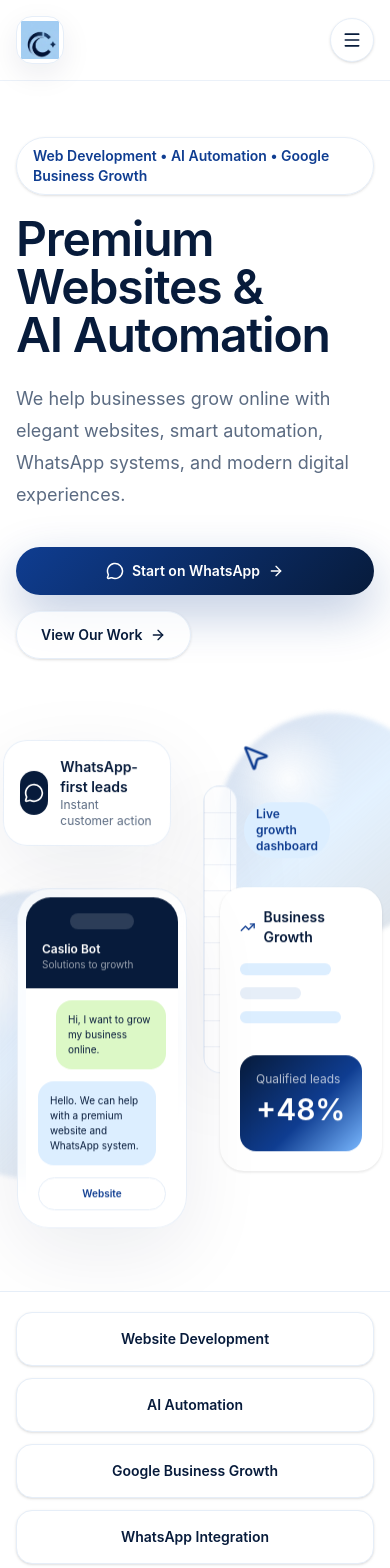
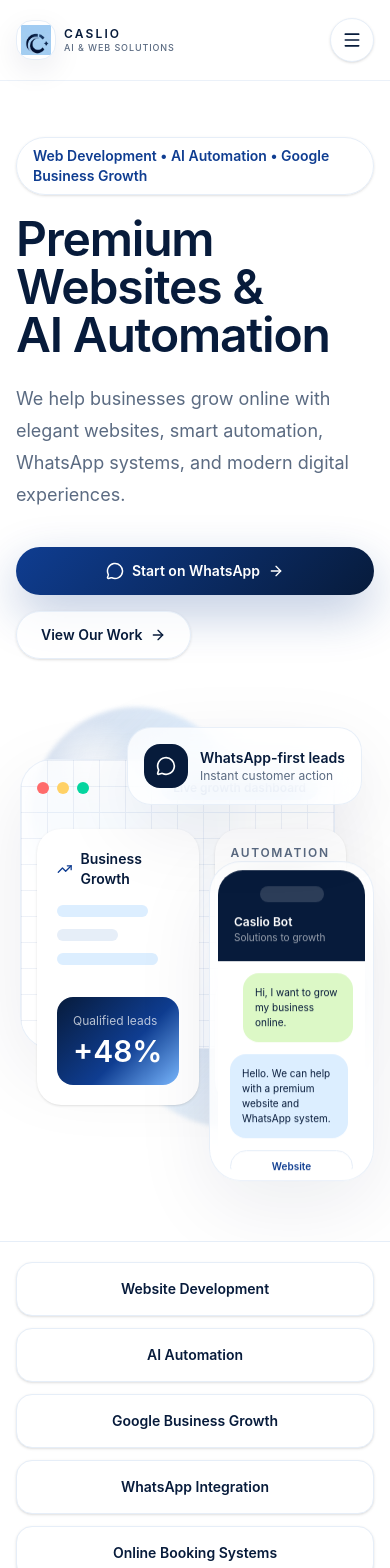
Before and after one commit to tradinghubangelonednh-dev/Caslio-Ai-Web-Solutions, a React (Vite) app: page / in a window 390 px wide. Shown: the top 1568 px of the page. Built offline with nearby package versions, Linux system fonts and the light colour scheme.

Commit message:
Improve Caslio UI responsiveness and animations

```diff
--- a/src/components/HeroVisual.jsx
+++ b/src/components/HeroVisual.jsx
@@ -1,14 +1,53 @@
-import { motion, useMotionValue, useTransform } from 'framer-motion';
-import { Bot, CalendarCheck, MessageCircle, MousePointer2, Sparkles, TrendingUp } from 'lucide-react';
+import {
+  motion,
+  useMotionValue,
+  useReducedMotion,
+  useTransform,
+} from 'framer-motion';
+
+import {
+  Bot,
+  CalendarCheck,
+  MessageCircle,
+  MousePointer2,
+  Sparkles,
+  TrendingUp,
+} from 'lucide-react';
 
 export default function HeroVisual() {
+  const prefersReducedMotion = useReducedMotion();
+
+  const isMobile =
+    typeof window !== 'undefined' && window.innerWidth < 768;
+
+  const lowPerformance =
+    typeof navigator !== 'undefined' &&
+    ((navigator.hardwareConcurrency &&
+      navigator.hardwareConcurrency <= 4) ||
+      (navigator.deviceMemory && navigator.deviceMemory <= 4));
+
+  const mobileLite = isMobile && (lowPerformance || prefersReducedMotion);
+
   const x = useMotionValue(0);
   const y = useMotionValue(0);
-  const rotateX = useTransform(y, [-160, 160], [7, -7]);
-  const rotateY = useTransform(x, [-160, 160], [-7, 7]);
+
+  const rotateX = useTransform(
+    y,
+    [-160, 160],
+    mobileLite ? [2, -2] : [8, -8]
+  );
+
+  const rotateY = useTransform(
+    x,
+    [-160, 160],
+    mobileLite ? [-2, 2] : [-8, 8]
+  );
 
   function handleMove(event) {
+    if (mobileLite) return;
+
     const rect = event.currentTarget.getBoundingClientRect();
+
     x.set(event.clientX - rect.left - rect.width / 2);
     y.set(event.clientY - rect.top - rect.height / 2);
   }
@@ -20,125 +59,307 @@ export default function HeroVisual() {
         x.set(0);
         y.set(0);
       }}
-      style={{ rotateX, rotateY, transformStyle: 'preserve-3d' }}
-      className="relative mx-auto h-[520px] max-w-[560px] perspective-distant"
+      style={{
+        rotateX,
+        rotateY,
+        transformStyle: 'preserve-3d',
+      }}
+      className="relative mx-auto h-[470px] w-full max-w-[560px] md:h-[560px]"
     >
+      {/* PREMIUM BACKGROUND BLOBS */}
+
       <motion.div
-        animate={{ scale: [1, 1.04, 1], rotate: [0, 8, 0] }}
-        transition={{ duration: 9, repeat: Infinity, ease: 'easeInOut' }}
-        className="animated-blob absolute left-6 top-2 h-56 w-56 rounded-full opacity-80"
-      />
-      <motion.div
-        animate={{ y: [0, -16, 0], x: [0, 12, 0] }}
-        transition={{ duration: 7, repeat: Infinity, ease: 'easeInOut' }}
-        className="animated-blob absolute bottom-12 right-4 h-72 w-72 rounded-full opacity-70"
+        animate={
+          mobileLite
+            ? { opacity: [0.72, 0.85, 0.72] }
+            : {
+                scale: [1, 1.08, 1],
+                rotate: [0, 8, 0],
+              }
+        }
+        transition={{
+          duration: mobileLite ? 5 : 8,
+          repeat: Infinity,
+          ease: 'easeInOut',
+        }}
+        className="animated-blob absolute left-4 top-0 h-52 w-52 rounded-full opacity-75 md:h-64 md:w-64"
       />
 
       <motion.div
-        animate={{ y: [0, -12, 0] }}
-        transition={{ duration: 6, repeat: Infinity, ease: 'easeInOut' }}
-        className="mockup-grid glass-card absolute left-2 top-20 h-72 w-[86%] rounded-[2rem] p-4 md:left-0"
+        animate={
+          mobileLite
+            ? { opacity: [0.68, 0.8, 0.68] }
+            : {
+                y: [0, -16, 0],
+                x: [0, 14, 0],
+              }
+        }
+        transition={{
+          duration: mobileLite ? 5.5 : 7,
+          repeat: Infinity,
+          ease: 'easeInOut',
+        }}
+        className="animated-blob absolute bottom-12 right-2 h-64 w-64 rounded-full opacity-70 md:h-80 md:w-80"
+      />
+
+      {/* MAIN DASHBOARD */}
+
+      <motion.div
+        animate={
+          mobileLite
+            ? { y: [0, -4, 0] }
+            : { y: [0, -12, 0] }
+        }
+        transition={{
+          duration: mobileLite ? 4.5 : 6,
+          repeat: Infinity,
+          ease: 'easeInOut',
+        }}
+        whileHover={
+          mobileLite
+            ? {}
+            : {
+                y: -10,
+                scale: 1.015,
+                transition: {
+                  duration: 0.18,
+                  ease: 'easeOut',
+                },
+              }
+        }
+        className="mockup-grid glass-card absolute left-1 top-14 h-[290px] w-[88%] rounded-[2rem] p-4 shadow-[0_28px_90px_rgba(7,27,59,0.14)] md:left-0 md:top-20 md:h-72"
       >
         <div className="flex items-center gap-2 border-b border-border pb-3">
           <span className="h-3 w-3 rounded-full bg-[#ff6b6b]" />
           <span className="h-3 w-3 rounded-full bg-[#ffd166]" />
           <span className="h-3 w-3 rounded-full bg-[#06d6a0]" />
-          <span className="ml-auto rounded-full bg-sky px-3 py-1 text-xs font-semibold text-royal">Live growth dashboard</span>
+
+          <span className="ml-auto rounded-full bg-sky px-3 py-1 text-xs font-semibold text-royal">
+            Live growth dashboard
+          </span>
         </div>
+
         <div className="grid h-[calc(100%-44px)] grid-cols-[1fr_0.8fr] gap-4 pt-4">
           <div className="rounded-3xl bg-white p-5 shadow-sm">
             <div className="mb-4 flex items-center gap-2 text-sm font-semibold text-navy">
-              <TrendingUp size={18} className="text-royal" /> Business Growth
+              <TrendingUp size={18} className="text-royal" />
+              Business Growth
             </div>
+
             <div className="space-y-3">
               <span className="block h-3 w-3/4 rounded-full bg-sky" />
               <span className="block h-3 w-1/2 rounded-full bg-border" />
               <span className="block h-3 w-5/6 rounded-full bg-sky" />
             </div>
-            <div className="mt-8 h-24 rounded-2xl premium-gradient p-4 text-white">
-              <p className="text-xs text-white/70">Qualified leads</p>
-              <p className="mt-1 text-3xl font-semibold">+48%</p>
+
+            <motion.div
+              whileHover={
+                mobileLite
+                  ? {}
+                  : {
+                      scale: 1.03,
+                    }
+              }
+              className="mt-8 rounded-2xl premium-gradient p-4 text-white"
+            >
+              <p className="text-xs text-white/70">
+                Qualified leads
+              </p>
+
+              <p className="mt-1 text-3xl font-semibold">
+                +48%
+              </p>
+            </motion.div>
+          </div>
+
+          <div className="grid gap-4">
+            <motion.div
+              whileHover={
+                mobileLite
+                  ? {}
+                  : {
+                      y: -5,
+                    }
+              }
+              className="rounded-3xl bg-white p-4 shadow-sm"
+            >
+              <p className="text-xs font-semibold uppercase tracking-[0.14em] text-muted">
+                Automation
+              </p>
+
+              <div className="mt-3 flex items-center gap-2 text-sm font-semibold">
+                <Bot size={18} className="text-royal" />
+                WhatsApp reply ready
+              </div>
+            </motion.div>
+
+            <motion.div
+              whileHover={
+                mobileLite
+                  ? {}
+                  : {
+                      y: -5,
+                    }
+              }
+              className="rounded-3xl bg-white p-4 shadow-sm"
+            >
+              <p className="text-xs font-semibold uppercase tracking-[0.14em] text-muted">
+                Booking
+              </p>
+
+              <div className="mt-3 flex items-center gap-2 text-sm font-semibold">
+                <CalendarCheck size={18} className="text-royal" />
+                18 new requests
+              </div>
+            </motion.div>
           </div>
         </div>
-          <div className="grid gap-4">
-            <div className="rounded-3xl bg-white p-4 shadow-sm">
-              <p className="text-xs font-semibold uppercase tracking-[0.14em] text-muted">Automation</p>
-              <div className="mt-3 flex items-center gap-2 text-sm font-semibold">
-                <Bot size={18} className="text-royal" /> WhatsApp reply ready
+      </motion.div>
+
+      {/* PHONE MOCKUP */}
+
+      <motion.div
+        animate={
+          mobileLite
+            ? { y: [0, 5, 0] }
+            : { y: [0, 16, 0] }
+        }
+        transition={{
+          duration: mobileLite ? 5 : 7.5,
+          repeat: Infinity,
+          ease: 'easeInOut',
+        }}
+        whileHover={
+          mobileLite
+            ? {}
+            : {
+                y: -8,
+                scale: 1.03,
+              }
+        }
+        className="glass-card absolute bottom-0 right-0 h-[320px] w-[165px] rounded-[2rem] border-navy/10 bg-navy p-2 shadow-[0_30px_100px_rgba(7,27,59,0.28)] md:right-10 md:h-[340px] md:w-[175px]"
+      >
+        <div className="h-full overflow-hidden rounded-[1.55rem] bg-white">
+          <div className="bg-navy px-4 py-4 text-white">
+            <div className="mx-auto mb-3 h-4 w-16 rounded-full bg-white/15" />
+
+            <p className="text-xs font-semibold">
+              Caslio Bot
+            </p>
+
+            <p className="text-[10px] text-white/58">
+              Solutions to growth
+            </p>
+          </div>
+
+          <div className="space-y-3 p-3 text-[10px]">
+            <div className="ml-auto max-w-[110px] rounded-2xl bg-[#dcf8c6] p-3">
+              Hi, I want to grow my business online.
+            </div>
+
+            <div className="max-w-[118px] rounded-2xl bg-sky p-3">
+              Hello. We can help with a premium website and WhatsApp system.
+            </div>
+
+            {['Website', 'Automation', 'Google Growth'].map(
+              (item) => (
+                <motion.div
+                  key={item}
+                  whileHover={
+                    mobileLite
+                      ? {}
+                      : {
+                          scale: 1.04,
+                        }
+                  }
+                  className="rounded-full border border-border bg-white px-3 py-2 text-center font-semibold text-royal"
+                >
+                  {item}
+                </motion.div>
+              )
+            )}
           </div>
         </div>
-            <div className="rounded-3xl bg-white p-4 shadow-sm">
-              <p className="text-xs font-semibold uppercase tracking-[0.14em] text-muted">Booking</p>
-              <div className="mt-3 flex items-center gap-2 text-sm font-semibold">
-                <CalendarCheck size={18} className="text-royal" /> 18 new requests
-              </div>
-            </div>
+      </motion.div>
+
+      {/* FLOATING BADGES */}
+
+      <motion.div
+        animate={
+          mobileLite
+            ? { y: [0, -4, 0] }
+            : { y: [0, -16, 0], rotate: [0, -2, 0] }
+        }
+        transition={{
+          duration: mobileLite ? 4.5 : 6.8,
+          repeat: Infinity,
+          ease: 'easeInOut',
+        }}
+        className="glass-card absolute left-0 top-[330px] z-10 hidden rounded-3xl p-4 shadow-xl sm:block"
+      >
+        <div className="flex items-center gap-3">
+          <span className="flex h-11 w-11 items-center justify-center rounded-2xl bg-sky text-royal">
+            <Sparkles size={20} />
+          </span>
+
+          <div>
+            <p className="text-sm font-semibold text-navy">
+              Premium UI system
+            </p>
+
+            <p className="text-xs text-muted">
+              Brand-ready and responsive
+            </p>
           </div>
         </div>
       </motion.div>
 
       <motion.div
-        animate={{ y: [0, 18, 0] }}
-        transition={{ duration: 7.5, repeat: Infinity, ease: 'easeInOut' }}
-        className="glass-card absolute bottom-0 right-2 h-[340px] w-[170px] rounded-[2rem] border-navy/10 bg-navy p-2 shadow-[0_26px_90px_rgba(7,27,59,0.24)] md:right-10"
-      >
-        <div className="h-full overflow-hidden rounded-[1.55rem] bg-white">
-          <div className="bg-navy px-4 py-4 text-white">
-            <div className="mx-auto mb-3 h-4 w-16 rounded-full bg-white/15" />
-            <p className="text-xs font-semibold">Caslio Bot</p>
-            <p className="text-[10px] text-white/58">Solutions to growth</p>
-          </div>
-          <div className="space-y-3 p-3 text-[10px]">
-            <div className="ml-auto max-w-[110px] rounded-2xl bg-[#dcf8c6] p-3">Hi, I want to grow my business online.</div>
-            <div className="max-w-[118px] rounded-2xl bg-sky p-3">Hello. We can help with a premium website and WhatsApp system.</div>
-            {['Website', 'Automation', 'Google Growth'].map((item) => (
-              <div key={item} className="rounded-full border border-border bg-white px-3 py-2 text-center font-semibold text-royal">
-                {item}
-              </div>
-            ))}
-          </div>
-        </div>
-      </motion.div>
-
-      <motion.div
-        animate={{ y: [0, -18, 0], rotate: [0, -2, 0] }}
-        transition={{ duration: 6.8, repeat: Infinity, ease: 'easeInOut' }}
-        className="glass-card absolute left-0 top-[340px] z-10 hidden rounded-3xl p-4 shadow-xl sm:block"
-      >
-        <div className="flex items-center gap-3">
-          <span className="flex h-11 w-11 items-center justify-center rounded-2xl bg-sky text-royal">
-            <Sparkles size={20} />
-          </span>
-          <div>
-            <p className="text-sm font-semibold text-navy">Premium UI system</p>
-            <p className="text-xs text-muted">Brand-ready and responsive</p>
-          </div>
-        </div>
-      </motion.div>
-
-      <motion.div
-        animate={{ y: [0, 14, 0], rotate: [0, 2, 0] }}
-        transition={{ duration: 6.2, repeat: Infinity, ease: 'easeInOut' }}
-        className="glass-card absolute right-6 top-8 z-10 rounded-3xl p-4 shadow-xl"
+        animate={
+          mobileLite
+            ? { y: [0, 4, 0] }
+            : { y: [0, 14, 0], rotate: [0, 2, 0] }
+        }
+        transition={{
+          duration: mobileLite ? 4.5 : 6.2,
+          repeat: Infinity,
+          ease: 'easeInOut',
+        }}
+        className="glass-card absolute right-3 top-4 z-10 rounded-3xl p-4 shadow-xl md:right-6 md:top-8"
       >
         <div className="flex items-center gap-3">
           <span className="flex h-11 w-11 items-center justify-center rounded-2xl bg-navy text-white">
             <MessageCircle size={20} />
           </span>
+
           <div>
-            <p className="text-sm font-semibold text-navy">WhatsApp-first leads</p>
-            <p className="text-xs text-muted">Instant customer action</p>
+            <p className="text-sm font-semibold text-navy">
+              WhatsApp-first leads
+            </p>
+
+            <p className="text-xs text-muted">
+              Instant customer action
+            </p>
           </div>
         </div>
       </motion.div>
 
+      {!mobileLite && (
         <motion.div
-        animate={{ x: [0, 12, 0], y: [0, -10, 0] }}
-        transition={{ duration: 5.5, repeat: Infinity, ease: 'easeInOut' }}
+          animate={{
+            x: [0, 12, 0],
+            y: [0, -10, 0],
+          }}
+          transition={{
+            duration: 5.5,
+            repeat: Infinity,
+            ease: 'easeInOut',
+          }}
           className="absolute left-10 top-10 text-royal"
         >
           <MousePointer2 size={30} />
         </motion.div>
+      )}
     </motion.div>
   );
 }
--- a/src/components/Navbar.jsx
+++ b/src/components/Navbar.jsx
@@ -14,13 +14,13 @@ const links = [
 
 function Logo() {
   return (
-    <Link to="/" className="flex min-w-0 items-center gap-3" aria-label="Caslio home">
-      <span className="flex h-12 w-12 shrink-0 items-center justify-center overflow-hidden rounded-2xl border border-border bg-white p-1 shadow-[0_10px_30px_rgba(7,27,59,0.08)] sm:h-[52px] sm:w-[52px]">
+    <Link to="/" className="flex min-w-0 items-center gap-2 sm:gap-3" aria-label="Caslio home">
+      <span className="flex h-10 w-10 shrink-0 items-center justify-center overflow-hidden rounded-2xl border border-border bg-white p-1 shadow-[0_10px_30px_rgba(7,27,59,0.08)] sm:h-[52px] sm:w-[52px]">
         <img src="/caslio-logo-symbol.jpeg" alt="Caslio AI & Web Solutions logo" className="h-full w-full object-cover object-center" />
       </span>
-      <span className="hidden leading-tight sm:block">
-        <span className="block text-sm font-semibold tracking-[0.26em] text-navy">CASLIO</span>
-        <span className="block text-[11px] font-medium uppercase tracking-[0.14em] text-muted">AI & Web Solutions</span>
+      <span className="block min-w-0 leading-tight">
+        <span className="block text-xs font-semibold tracking-[0.18em] text-navy sm:text-sm sm:tracking-[0.26em]">CASLIO</span>
+        <span className="block text-[9px] font-medium uppercase tracking-[0.1em] text-muted sm:text-[11px] sm:tracking-[0.14em]">AI & Web Solutions</span>
       </span>
     </Link>
   );
@@ -33,22 +33,39 @@ export default function Navbar() {
     <header className="sticky top-0 z-50 border-b border-border/80 bg-white/78 backdrop-blur-2xl">
       <nav className="container-premium flex h-20 items-center justify-between gap-5">
         <Logo />
+
         <div className="hidden items-center gap-8 lg:flex">
           {links.map((link) => (
             <NavLink
               key={link.to}
               to={link.to}
               className={({ isActive }) =>
-                `text-sm font-medium transition hover:text-royal ${isActive ? 'text-royal' : 'text-muted'}`
+                [
+                  'group relative px-1 pb-2 pt-2 text-sm font-medium transition-colors duration-300',
+                  'focus:outline-none focus-visible:outline focus-visible:outline-2 focus-visible:outline-offset-4 focus-visible:outline-royal/40',
+                  isActive ? 'text-royal' : 'text-navy/70 hover:text-royal',
+                ].join(' ')
               }
             >
-              {link.name}
+              {({ isActive }) => (
+                <>
+                  <span>{link.name}</span>
+                  <span
+                    className={[
+                      'pointer-events-none absolute bottom-0 left-1/2 h-[2px] w-[20px] -translate-x-1/2 rounded-full bg-royal transition-all duration-300',
+                      isActive ? 'opacity-100 scale-x-100' : 'opacity-0 scale-x-50 group-hover:opacity-60 group-hover:scale-x-75',
+                    ].join(' ')}
+                  />
+                </>
+              )}
             </NavLink>
           ))}
         </div>
+
         <div className="hidden lg:block">
           <WhatsAppButton variant="compact" />
         </div>
+
         <button
           type="button"
           onClick={() => setOpen((value) => !value)}
@@ -58,6 +75,7 @@ export default function Navbar() {
           {open ? <X size={20} /> : <Menu size={20} />}
         </button>
       </nav>
+
       <AnimatePresence>
         {open && (
           <motion.div
```
Also changed, not shown: src/components/Cards.jsx (+66 -25 lines), 1 other file (tests, documents, lock files or other folders). Lines whose indentation alone changed are shown as unchanged.
